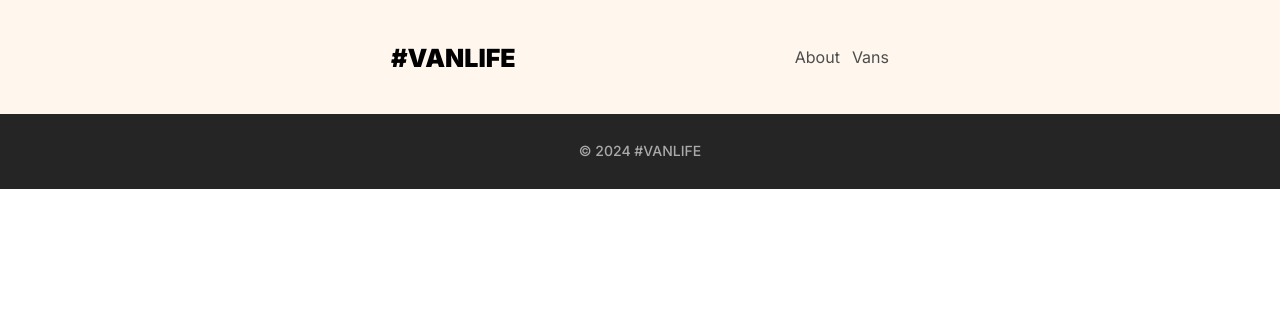
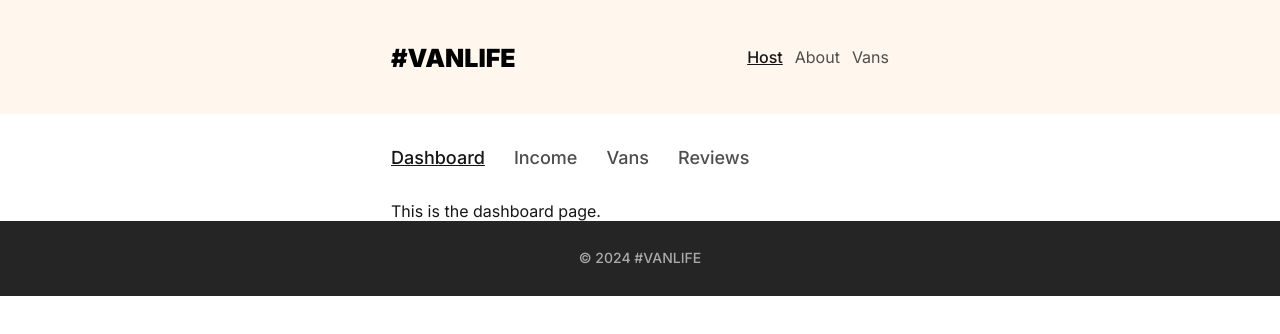
Before and after one commit to luAr26/vanlife, a React (Vite) app: page /host in a window 1280 px wide. Shown: the top 334 px of the page. Built offline with nearby package versions, Linux system fonts and the light colour scheme; what miragejs would draw is missing.

Commit message:
Add nested routes.

```diff
--- a/server.js
+++ b/server.js
@@ -15,6 +15,7 @@ createServer({
       imageUrl:
         "https://assets.scrimba.com/advanced-react/react-router/modest-explorer.png",
       type: "simple",
+      hostId: "123",
     });
     server.create("van", {
       id: "2",
@@ -25,26 +26,29 @@ createServer({
       imageUrl:
         "https://assets.scrimba.com/advanced-react/react-router/beach-bum.png",
       type: "rugged",
+      hostId: "123",
     });
     server.create("van", {
       id: "3",
       name: "Reliable Red",
       price: 100,
       description:
-        "Reliable Red is a van that was made for traveling. The inside is comfortable and cozy, with plenty of space to stretch out in. There's a small kitchen, so you can cook if you need to. You'll feel like home as soon as you step out of it.",
+        "Reliable Red is a van that was made for travelling. The inside is comfortable and cozy, with plenty of space to stretch out in. There's a small kitchen, so you can cook if you need to. You'll feel like home as soon as you step out of it.",
       imageUrl:
         "https://assets.scrimba.com/advanced-react/react-router/reliable-red.png",
       type: "luxury",
+      hostId: "456",
     });
     server.create("van", {
       id: "4",
-      name: "DreamFinder",
+      name: "Dreamfinder",
       price: 65,
       description:
-        "DreamFinder is the perfect van to travel in and experience. With a ceiling height of 2.1m, you can stand up in this van and there is great head room. The floor is a beautiful glass-reinforced plastic (GRP) which is easy to clean and very hard wearing. A large rear window and large side windows make it really light inside and keep it well ventilated.",
+        "Dreamfinder is the perfect van to travel in and experience. With a ceiling height of 2.1m, you can stand up in this van and there is great head room. The floor is a beautiful glass-reinforced plastic (GRP) which is easy to clean and very hard wearing. A large rear window and large side windows make it really light inside and keep it well ventilated.",
       imageUrl:
         "https://assets.scrimba.com/advanced-react/react-router/dreamfinder.png",
       type: "simple",
+      hostId: "789",
     });
     server.create("van", {
       id: "5",
@@ -55,6 +59,7 @@ createServer({
       imageUrl:
         "https://assets.scrimba.com/advanced-react/react-router/the-cruiser.png",
       type: "luxury",
+      hostId: "789",
     });
     server.create("van", {
       id: "6",
@@ -65,6 +70,7 @@ createServer({
       imageUrl:
         "https://assets.scrimba.com/advanced-react/react-router/green-wonder.png",
       type: "rugged",
+      hostId: "123",
     });
   },
 
@@ -79,5 +85,16 @@ createServer({
       const id = request.params.id;
       return schema.vans.find(id);
     });
+
+    this.get("/host/vans", (schema) => {
+      // Hard-code the hostId for now
+      return schema.vans.where({ hostId: "123" });
+    });
+
+    this.get("/host/vans/:id", (schema, request) => {
+      // Hard-code the hostId for now
+      const id = request.params.id;
+      return schema.vans.where({ id, hostId: "123" });
+    });
   },
 });
--- a/src/App.jsx
+++ b/src/App.jsx
@@ -1,25 +1,37 @@
 import { BrowserRouter, Route, Routes } from "react-router-dom";
 
 import "../server";
-import Footer from "./components/Footer";
-import Header from "./components/Header";
+import Layout from "./components/Layout";
 import About from "./pages/About";
 import Home from "./pages/Home";
 import VanDetail from "./pages/VanDetail";
 import Vans from "./pages/Vans";
+import Dashboard from "./pages/host/Dashboard";
+import HostLayout from "./pages/host/HostLayout";
+import HostVanDetail from "./pages/host/HostVanDetail";
+import HostVans from "./pages/host/HostVans";
+import Income from "./pages/host/Income";
+import Reviews from "./pages/host/Reviews";
 
 function App() {
   return (
     <>
       <BrowserRouter>
-        <Header />
         <Routes>
-          <Route path='/' element={<Home />}></Route>
-          <Route path='/about' element={<About />}></Route>
-          <Route path='/vans' element={<Vans />}></Route>
-          <Route path='/vans/:id' element={<VanDetail />}></Route>
+          <Route path='/' element={<Layout />}>
+            <Route index element={<Home />}></Route>
+            <Route path='about' element={<About />}></Route>
+            <Route path='vans' element={<Vans />}></Route>
+            <Route path='vans/:id' element={<VanDetail />}></Route>
+            <Route path='host' element={<HostLayout />}>
+              <Route index element={<Dashboard />} />
+              <Route path='income' element={<Income />} />
+              <Route path='vans' element={<HostVans />} />
+              <Route path='vans/:id' element={<HostVanDetail />} />
+              <Route path='reviews' element={<Reviews />} />
+            </Route>
+          </Route>
         </Routes>
-        <Footer />
       </BrowserRouter>
     </>
   );
--- a/src/components/Header.jsx
+++ b/src/components/Header.jsx
@@ -1,6 +1,10 @@
-import { Link } from "react-router-dom";
+import { Link, NavLink } from "react-router-dom";
 
 export default function Header() {
+  function setIsActiveClass({ isActive }) {
+    return isActive ? "is-active" : null;
+  }
+
   return (
     <header>
       <div className='container'>
@@ -10,10 +14,19 @@ export default function Header() {
         <nav>
           <ul>
             <li>
-              <Link to='/about'>About</Link>
+              <NavLink to='/host' className={setIsActiveClass}>
+                Host
+              </NavLink>
             </li>
             <li>
-              <Link to='/vans'>Vans</Link>
+              <NavLink to='/about' className={setIsActiveClass}>
+                About
+              </NavLink>
+            </li>
+            <li>
+              <NavLink to='/vans' className={setIsActiveClass}>
+                Vans
+              </NavLink>
             </li>
           </ul>
         </nav>
--- /dev/null
+++ b/src/components/Layout.jsx
@@ -0,0 +1,14 @@
+import { Outlet } from "react-router-dom";
+
+import Footer from "./Footer";
+import Header from "./Header";
+
+export default function Layout() {
+  return (
+    <>
+      <Header />
+      <Outlet />
+      <Footer />
+    </>
+  );
+}
--- a/src/index.css
+++ b/src/index.css
@@ -52,8 +52,15 @@ header nav ul {
 }
 
 header nav ul li a:link,
-header hav ul li a:visited {
+header nav ul li a:visited {
   color: #4d4d4d;
+}
+
+header nav ul li a.is-active:link,
+header nav ul li a.is-active:visited {
+  color: #161616;
+  text-decoration: underline;
+  font-weight: 500;
 }
 
 .container {
@@ -320,3 +327,20 @@ footer p {
   padding: 0.25em 0;
   cursor: pointer;
 }
+
+/* Dashboard */
+
+.dashboard-nav {
+  display: flex;
+  flex-wrap: wrap;
+  gap: 1.8125em;
+  padding: 2em 0;
+}
+
+.dashboard-nav a:link,
+.dashboard-nav a:visited {
+  font-size: 1.125rem;
+  font-weight: 500;
+  line-height: 1.28;
+  color: #4d4d4d;
+}
--- /dev/null
+++ b/src/pages/host/Dashboard.jsx
@@ -0,0 +1,7 @@
+export default function Dashboard() {
+  return (
+    <>
+      <p>This is the dashboard page.</p>
+    </>
+  );
+}
--- /dev/null
+++ b/src/pages/host/HostLayout.jsx
@@ -0,0 +1,34 @@
+import { NavLink, Outlet } from "react-router-dom";
+
+export default function HostLayout() {
+  function setIsActiveStyle({ isActive }) {
+    const isActiveStyle = {
+      fontWeight: 500,
+      textDecoration: "underline",
+      color: "#161616",
+    };
+    return isActive ? isActiveStyle : null;
+  }
+
+  return (
+    <main>
+      <div className='container'>
+        <nav className='dashboard-nav'>
+          <NavLink to='/host' style={setIsActiveStyle} end>
+            Dashboard
+          </NavLink>
+          <NavLink to='/host/income' style={setIsActiveStyle}>
+            Income
+          </NavLink>
+          <NavLink to='/host/vans' style={setIsActiveStyle}>
+            Vans
+          </NavLink>
+          <NavLink to='/host/reviews' style={setIsActiveStyle}>
+            Reviews
+          </NavLink>
+        </nav>
+        <Outlet />
+      </div>
+    </main>
+  );
+}
--- /dev/null
+++ b/src/pages/host/HostVanDetail.jsx
@@ -0,0 +1,7 @@
+export default function HostVanDetail() {
+  return (
+    <>
+      <p>This is the host van detail page.</p>
+    </>
+  );
+}
--- /dev/null
+++ b/src/pages/host/HostVans.jsx
@@ -0,0 +1,21 @@
+import { useEffect, useState } from "react";
+
+export default function HostVans() {
+  const [hostVans, setHostVans] = useState([]);
+
+  useEffect(() => {
+    fetch("/api/host/vans")
+      .then((res) => res.json())
+      .then((data) => setHostVans(data.vans));
+  }, []);
+
+  return (
+    <>
+      {hostVans.length === 0 ? (
+        <div>Loading...</div>
+      ) : (
+        hostVans.map((van) => <div key={van.id}>{van.name}</div>)
+      )}
+    </>
+  );
+}
--- /dev/null
+++ b/src/pages/host/Income.jsx
@@ -0,0 +1,7 @@
+export default function Income() {
+  return (
+    <>
+      <p>This is the income page.</p>
+    </>
+  );
+}
--- /dev/null
+++ b/src/pages/host/Reviews.jsx
@@ -0,0 +1,7 @@
+export default function Reviews() {
+  return (
+    <>
+      <p>This is the reviews page.</p>
+    </>
+  );
+}
```
